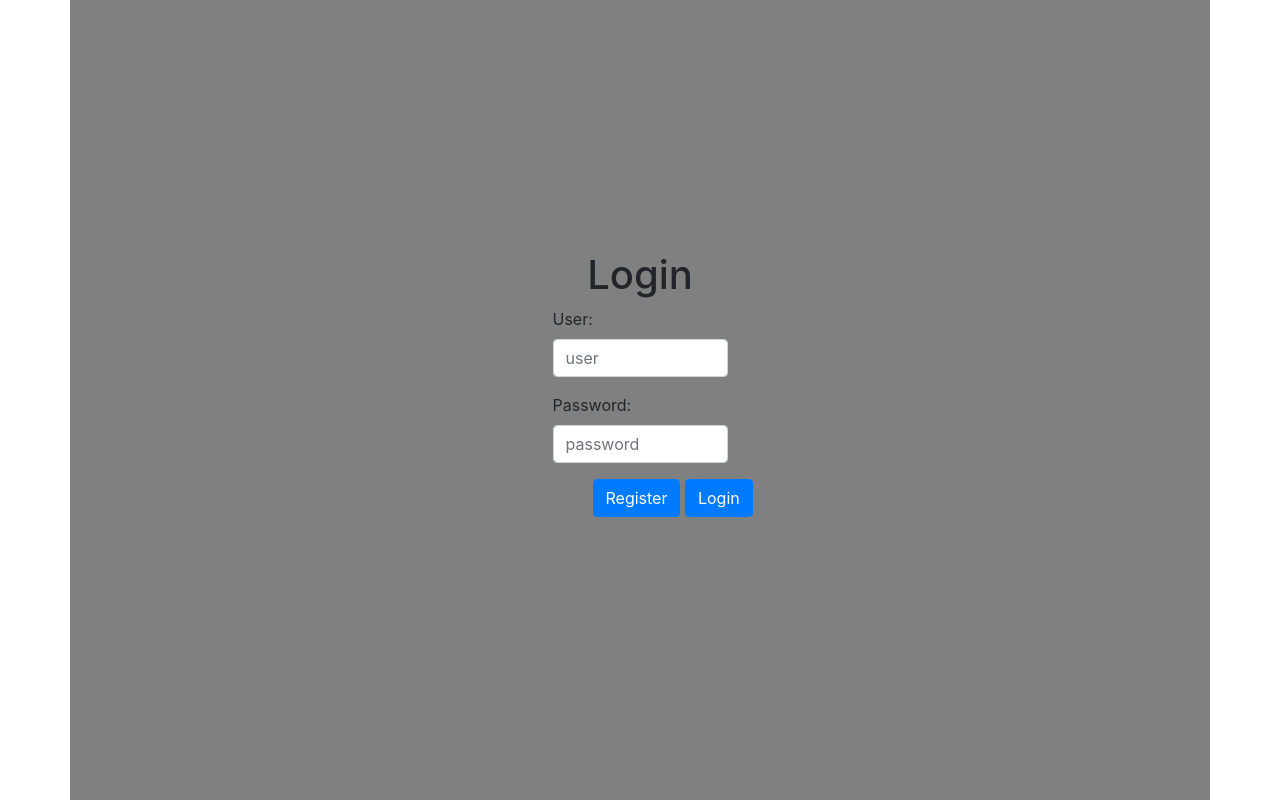
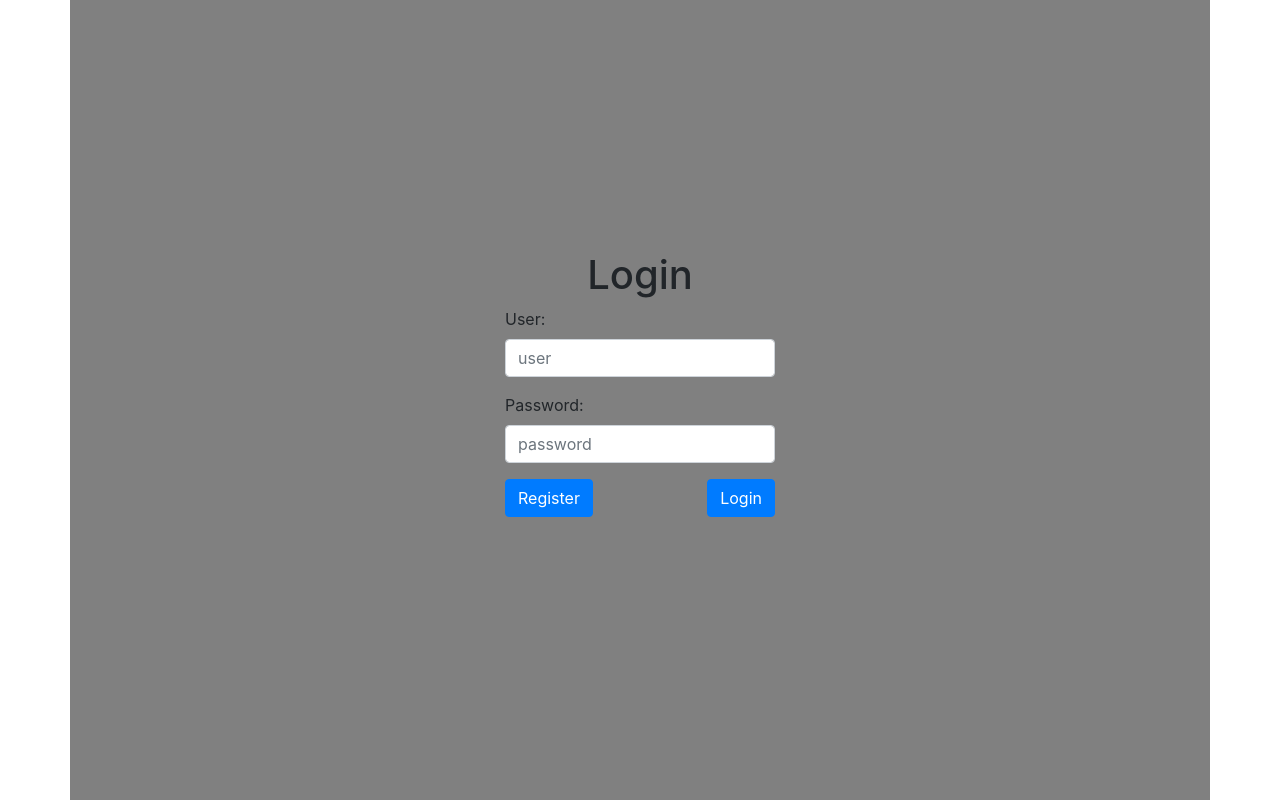
Before and after one commit to luiisdelar/proyecto-deportes-php, a PHP site: page / in a window 1280 px wide. Run offline with PHP 8.4, Linux system fonts and the light colour scheme.

Commit message:
Acomodando front vez nº 1

```diff
--- a/index.php
+++ b/index.php
@@ -1,6 +1,5 @@
 <?php require("templates/header.php"); ?>
 
-<body>
 	<?php
 
 		if (isset($_POST["login"])) {
@@ -47,11 +46,12 @@
 
 		?>
 
-	<div class="container h-100">
+	<div class="container">
 
-		<div class="row h-100 justify-content-center align-items-center">
+		<div class="row align-items-center h-100 justify-content-center">
 
-			<form class="col-md-4" method="POST" action="<?php echo $_SERVER['PHP_SELF']; ?>">
+
+				<form class="col-6" method="POST" action="<?php echo $_SERVER['PHP_SELF']; ?>">
 
 					<h1 class="text-center">Login</h1>
 
@@ -66,18 +66,15 @@
 							<input class="form-control" type="password" placeholder="password" name="password">
 						</div>
 
-					<div class="row justify-content-center">
-						<div class="form-group">
+						<div class="row justify-content-between form-group">
 								<input class="btn btn-primary" type="button" value="Register" onclick="location.href='register.php';">
 								<input class="btn btn-primary" type="submit" value="Login" name="login">
 						</div>
-					</div>
 
 				</form>
+			</div>
 
 	</div>
 
 
-	</div>
-
 <?php require("templates/endpage.php"); ?>
--- a/templates/header.php
+++ b/templates/header.php
@@ -5,3 +5,4 @@
 	<link rel="stylesheet" type="text/css" href="bootstrap4.1/css/bootstrap.css">
 	<link rel="stylesheet" type="text/css" href="css/styles.css">
 </head>
+<body>
```
Lines whose indentation alone changed are shown as unchanged.
